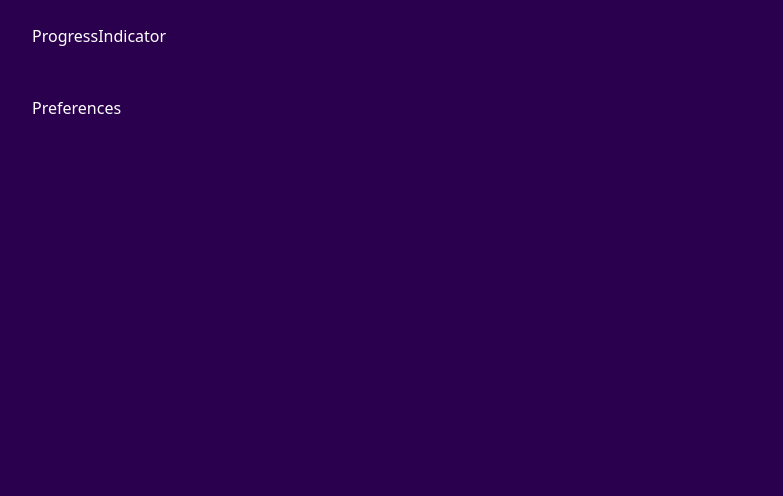
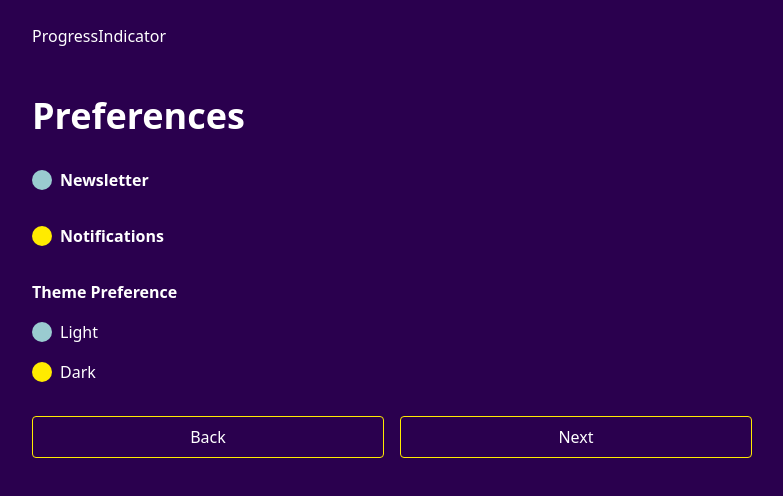
Before and after one commit to EslamMhamed/Multi-Step-Form, a React (Vite) app: page /preferences in a window 1280 px wide. Shown: the top 496 px of the page, without its empty margins (248-1031 px from the left). Built offline with nearby package versions, Linux system fonts and the light colour scheme.

Commit message:
preferences page

```diff
--- a/src/pages/Preferences.tsx
+++ b/src/pages/Preferences.tsx
@@ -1,7 +1,103 @@
+import { useReducer } from "react"
+import { useNavigate } from "react-router-dom"
+
+
+  type FormData = {
+  preferences : {
+    newsletter: boolean,
+    notifications : boolean,
+    theme: "light" | "dark"
+  }
+}
+
+type FormAction = {
+  type: "UPDATE_PREFERENCES",
+  payload: Partial<FormData["preferences"]>
+}
+
+const initialpreferences : FormData["preferences"]= {
+  newsletter: false,
+  notifications : true,
+  theme:"dark"
+}
+
 
 function Preferences() {
+    const navigation = useNavigate()
+
+  const [state, dispatch] = useReducer(AddressReducer, initialpreferences)
+
+  function AddressReducer(state: FormData["preferences"], action: FormAction){
+    return {...state, ...action.payload}
+  }
+
+  function nextPage(e:React.FormEvent){
+    e.preventDefault()
+    navigation("/summary")
+  }
+
   return (
-    <div>Preferences</div>
+    <form onSubmit={nextPage} className="flex flex-col gap-y-8 " >
+      <h1 className="text-4xl font-bold">Preferences</h1>
+
+      <div className="flex  gap-2 items-center">
+        <label htmlFor="newsletter" className="font-bold order-1 cursor-pointer">Newsletter </label>
+        <input onChange={(e) => dispatch({
+          type: "UPDATE_PREFERENCES",
+          payload: {newsletter: e.target.checked}
+        })}
+        checked={state.newsletter}
+         type="checkbox" id="newsletter" name="newsletter" required className="appearance-none size-5 bg-[#9acbd0] rounded-full checked:bg-[#ffeb00] duration-75 cursor-pointer "  />
+      </div>
+
+      <div className="flex  gap-2 items-center">
+        <label htmlFor="notification" className="font-bold order-1 cursor-pointer">Notifications </label>
+        <input onChange={(e) => dispatch({
+          type: "UPDATE_PREFERENCES",
+          payload: {notifications: e.target.checked}
+        })}
+        checked={state.notifications}
+         type="checkbox" id="notifications" name="notifications" required className="appearance-none size-5 bg-[#9acbd0] rounded-full checked:bg-[#ffeb00] duration-75 cursor-pointer "  />
+      </div>
+
+      <div className="flex flex-col gap-4">
+        <label className="font-bold" htmlFor="theme">Theme Preference</label>
+
+        <div className="flex gap-2 items-center">
+        <input onChange={(e) => dispatch({
+          type: "UPDATE_PREFERENCES",
+          payload: {theme: e.target.value as "light" | "dark"}
+        })}
+        value="light"
+        checked= {state.theme === "light"}
+         type="radio" id="theme" name="theme" required className="appearance-none size-5 bg-[#9ACBD0] rounded-full checked:bg-[#FFEB00] duration-150 cursor-pointer"  />
+         <span>Light</span>
+        </div>
+
+        <div className="flex gap-2 items-center">
+        <input onChange={(e) => dispatch({
+          type: "UPDATE_PREFERENCES",
+          payload: {theme: e.target.value as "light" | "dark"}
+        })}
+        value="dark"
+        checked= {state.theme === "dark"}
+         type="radio" id="theme" name="theme" required className="appearance-none size-5 bg-[#9ACBD0] rounded-full checked:bg-[#FFEB00] duration-150 cursor-pointer"  />
+         <span>Dark</span>
+        </div>
+      </div>
+
+
+
+
+
+      <div className="flex gap-4 *:basis-1/2">
+        <button className="p-2 border border-[#ffeb00] rounded-sm transition-colors hover:bg-[#ffeb00] hover:text-[#2a004e]   "
+        onClick={()=> navigation("/address")}
+        >Back</button>
+        <button className="p-2 border border-[#ffeb00] rounded-sm transition-colors hover:bg-[#ffeb00] hover:text-[#2a004e]   "
+        >Next</button>
+      </div>
+    </form>
   )
 }
 
```
